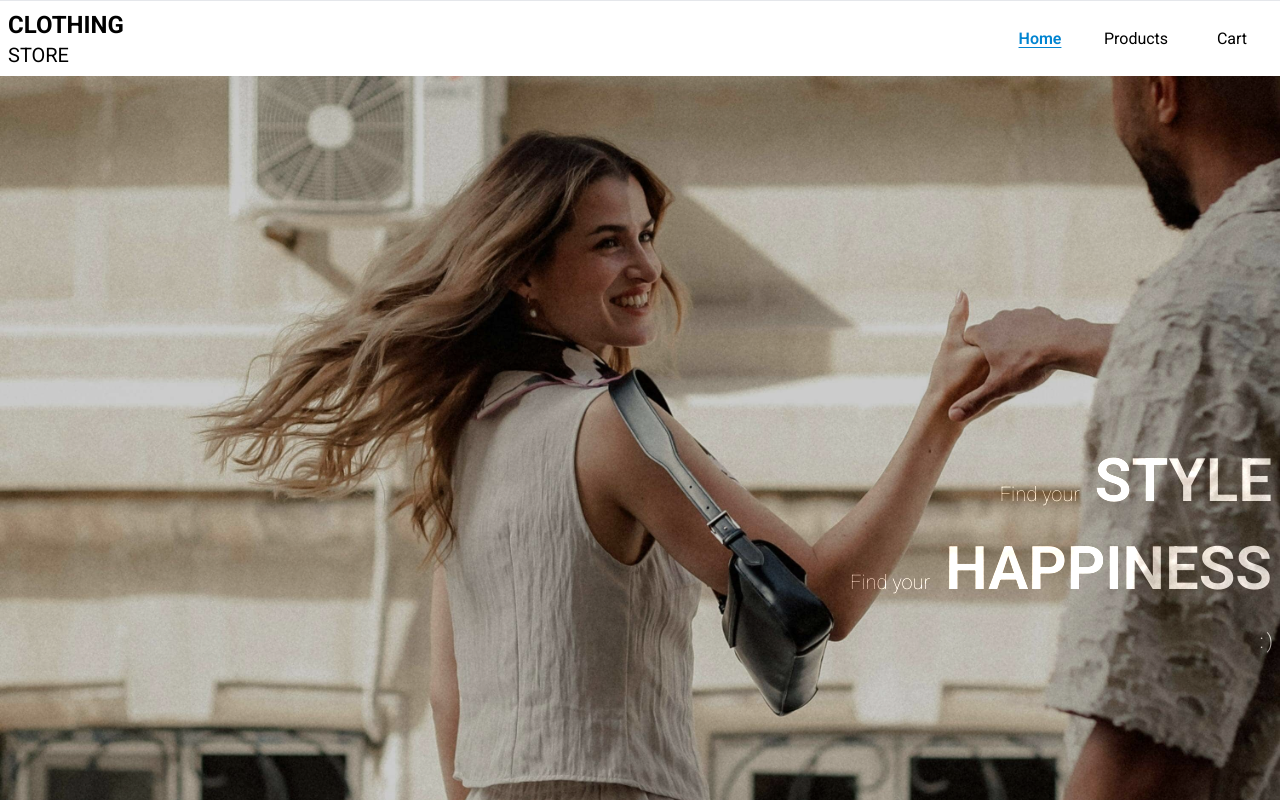
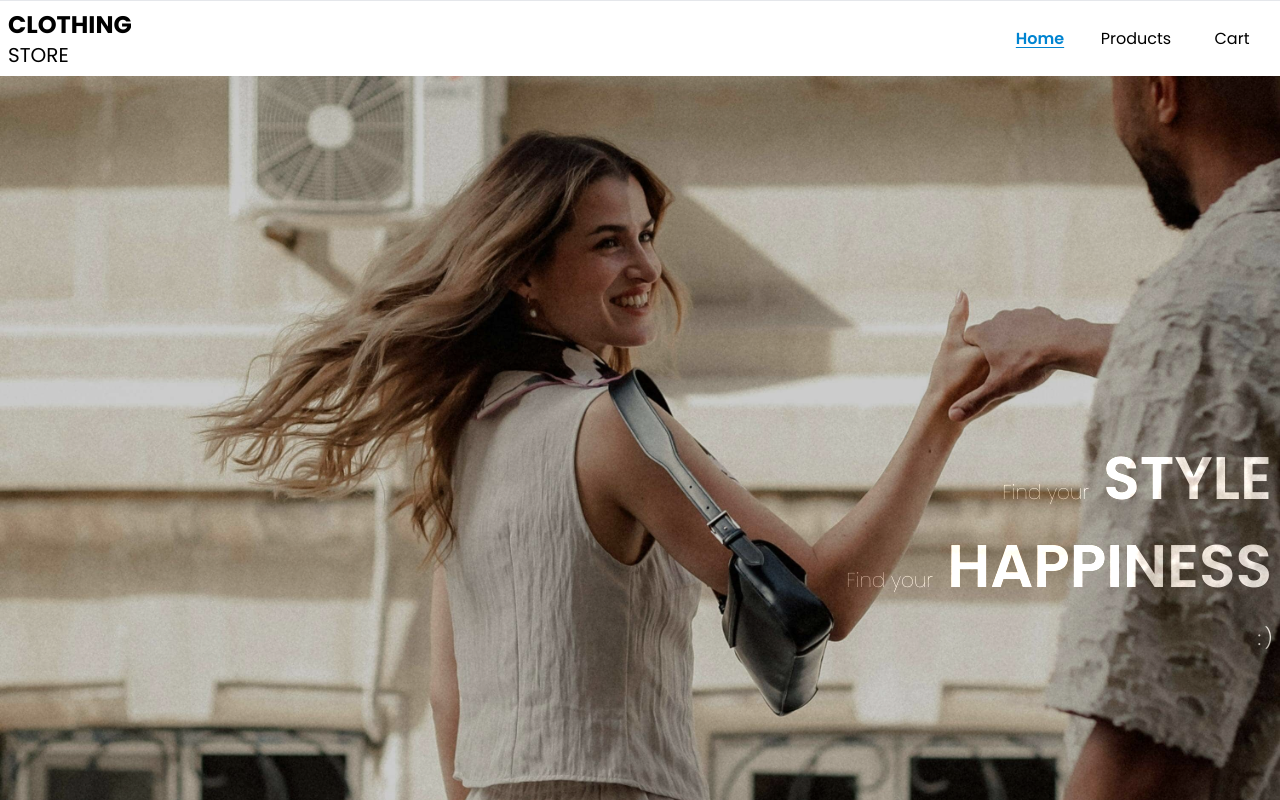
Before and after one commit to dcrnek1/react-shopping-cart, a React (Vite) app: page / in a window 1280 px wide. Shown: the top 800 px of the page. Built offline with nearby package versions, Linux system fonts and the light colour scheme; no server answers.

Commit message:
Renaming of a component, font change

```diff
--- a/package.json
+++ b/package.json
@@ -4,7 +4,7 @@
   "version": "0.0.0",
   "type": "module",
   "scripts": {
-    "dev": "vite --host",
+    "dev": "vite",
     "build": "vite build",
     "lint": "eslint .",
     "preview": "vite preview"
--- a/src/components/TopProductCard.jsx
+++ b/src/components/ProductCard.jsx
@@ -1,7 +1,7 @@
 import { ShoppingCartSimpleIcon } from "@phosphor-icons/react";
 import SmartImage from "../utils/SmartImage";
 
-export default function TopProductCard({title, image, price, rating}) {
+export default function ProductCard({title, image, price, rating}) {
   return (
     <div className="w-full max-w-sm bg-white outline outline-slate-200 rounded-md">
       <div className="flex flex-row justify-center">
--- a/src/components/TopProductsBanner.jsx
+++ b/src/components/TopProductsBanner.jsx
@@ -1,7 +1,7 @@
 import CardSkeleton from "./CardSkeleton";
 import { Link } from "react-router-dom";
 import { useQuery } from "@tanstack/react-query";
-import TopProductCard from "./TopProductCard";
+import ProductCard from "./ProductCard";
 
 const fetchTopProducts = async () => {
   const res = await fetch(
@@ -49,7 +49,7 @@
                   key={index}
                   className={`w-full h-full rounded-md flex flex-col justify-between gap-2`}
                 >
-                  <TopProductCard
+                  <ProductCard
                     title={product.title}
                     image={product.image}
                     price={product.price}
--- a/src/index.css
+++ b/src/index.css
@@ -1,4 +1,5 @@
 @import url('https://fonts.googleapis.com/css2?family=Roboto:ital,wght@0,100..900;1,100..900&display=swap');
+@import url('https://fonts.googleapis.com/css2?family=Poppins:ital,wght@0,100;0,200;0,300;0,400;0,500;0,600;0,700;0,800;0,900;1,100;1,200;1,300;1,400;1,500;1,600;1,700;1,800;1,900&display=swap');
 
 @import "tailwindcss";
 
@@ -14,7 +15,7 @@
 
 html {
   overflow-y: scroll;
-  font-family: "Roboto", sans-serif;
+  font-family: "Poppins", sans-serif;
   font-optical-sizing: auto;
   font-style: normal;
   font-variation-settings:
--- a/src/routes.jsx
+++ b/src/routes.jsx
@@ -1,4 +1,5 @@
 import App from "./App";
+import Bday from "./components/BDay";
 import AppLayout from "./layouts/AppLayout";
 import ErrorPage from "./pages/ErrorPage";
 import ProductDetailPage from "./pages/ProductDetailPage";
@@ -10,7 +11,7 @@
     children: [
       {index: true, element: <App />},
       {path: "/products/:id", element: <ProductDetailPage />},
-      {path: "*", element: <ErrorPage />}
+      {path: "*", element: <ErrorPage />},
     ],
   },
 ];
```
